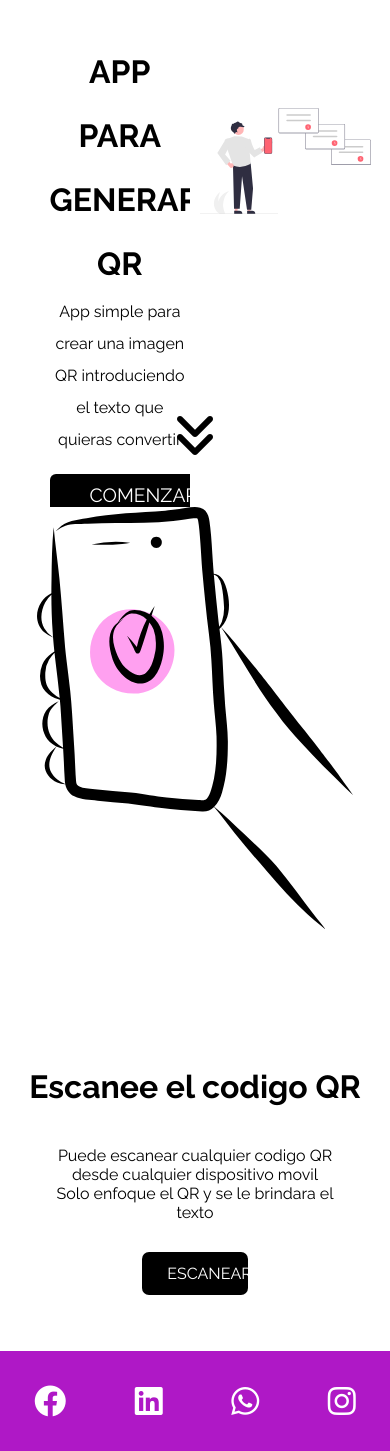
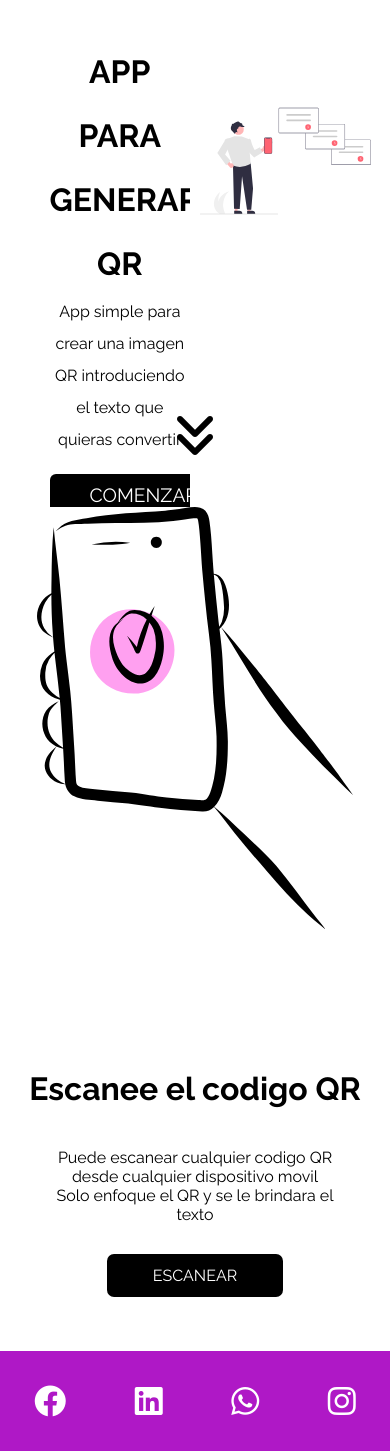
Before and after one commit to SantiagoToloza/QRAPPreact, a React (Vite) app: page / in a window 390 px wide. Shown: the part 357-1808 px from the top of the page. Built offline with nearby package versions, Linux system fonts and the light colour scheme.

Commit message:
proyecto terminado qr

```diff
--- a/css/GridScan.css
+++ b/css/GridScan.css
@@ -51,6 +51,7 @@
     text-align: center;
     height: 400px;
     margin: auto auto;
+    width: 100%;
 
 }
 .texto-scanear h1{
@@ -61,11 +62,26 @@
     margin: auto auto -20px;
 }
 
+.img2{
+    grid-column: 1/6;
+    grid-row: 1/-1;
+}
+
 .hero2{
-    grid-column: 2/7;
-    grid-row: 2/-1;
+    width: 100%;
 }
+
 .texto-scanear{
-    grid-column: 5/-1;
-    grid-row:1/12
+    grid-column: 6/-1;
+    grid-row:1/12;
+    width:100%;
 }
+
+.scanqr{
+    overflow: hidden;
+}
+
+.btnscan{
+    text-align: center;
+    width: 40%;
+}
--- a/css/MediaQ.css
+++ b/css/MediaQ.css
@@ -38,34 +38,41 @@
      }
      .hero{
          grid-column: 1/-1;
-         grid-row: 7/12;
-         height: 50%;
+         grid-row: 6/10;
+         height: 50vh;
      }
 
      .navbar .menu-toggle{
          transform: translateX(0%);
      }
+     .img2{
+         grid-column: 1/-1!important;
+         grid-row: 2/4!important;
+
+
+     }
+     .img2 img {
+         height: 300px;
+     }
 
      .scan{
-        display: block;
+        display: flex;
         grid-template-columns:repeat(12,1fr) ;
          grid-template-rows: repeat(5,1fr);
          height: 100vh;
+         gap: 10px;
 
 
      }
 
      .hero2{
-         grid-column: 1/-1!important;
-         grid-row: 1/3;
+         width: 100%!important;
+         height: 50vh!important;
+
+     }
 
 
 
-     }
-
-     .texto-scanear{
-         grid-row: 2/9;
-     }
 
      .icono{
          grid-row: 11/11
@@ -74,6 +81,15 @@
      .imgS{
          grid-column: 1/10;
      }
+     .texto-scanear{
+        height: 50vh;
+        width: 100%;
+        margin: 0 auto;
+        grid-column: 1/-1!important;
+        grid-row: 4/-1!important;
+
+
+    }
 
 
 
@@ -125,10 +141,18 @@
     .texto-scanear{
         height: 50vh;
         width: 100%;
-
         margin: 0 auto;
         grid-column: 1/-1!important;
+
+
+    }
+    .btnscan{
+        text-align: center;
+        background-color: red;
+        width: 50%!important;
+        text-align: center;
     }
 
 
+
  }
--- a/css/ScanQRAPP.css
+++ b/css/ScanQRAPP.css
@@ -17,7 +17,4 @@
     font-size: 2rem;
     margin-bottom: 3rem;
     grid-template-columns: 1/-1;
-
-
-
 }
--- a/src/components/GridScan.jsx
+++ b/src/components/GridScan.jsx
@@ -4,18 +4,18 @@ export const GridScan = () => {
   return (
     <>
       <div className="scanqr grid">
-
+        <div className="img2">
           <img src={accept} alt="" className="hero2" />
+        </div>
         <div className="texto-scanear ">
           <h1>Escanee el codigo QR</h1>
           <p>
-              Puede escanear cualquier codigo QR desde cualquier dispositivo
-              movil Solo enfoque el QR y se le brindara el texto
+            Puede escanear cualquier codigo QR desde cualquier dispositivo movil
+            Solo enfoque el QR y se le brindara el texto
           </p>
           <a href="/scanApp" className="btnscan">
             Escanear
           </a>
-
         </div>
       </div>
     </>
--- a/src/components/Navbar.jsx
+++ b/src/components/Navbar.jsx
@@ -1,35 +1,33 @@
-import "../../css/Navbar.css"
-import "../../css/MediaQ.css"
+import "../../css/Navbar.css";
+import "../../css/MediaQ.css";
+import { Link } from "react-router-dom";
 import { useState } from "react";
 
+export const Navbar = () => {
+  const [menu, setMenu] = useState(false);
 
-
-
-export const Navbar = () => {
-    const [menu, setMenu] = useState(false)
-
-    const toggle = ()=>{
-    setMenu(!menu)
-}
+  const toggle = () => {
+    setMenu(!menu);
+  };
   return (
     <>
       <nav className="navbar">
-      <ul className= {"menu " + (menu ? 'show ' : '')  } id="navUL" >
+        <ul className={"menu " + (menu ? "show " : "")} id="navUL">
           <li>
-          <a href="#home">Home</a>
+            <Link to="/">Home</Link>
           </li>
           <li>
-          <a href="#home">Create QR</a>
+            <Link to="/APPQR">APP QR</Link>
           </li>
           <li>
-          <a href="#scanJump">Scan QR</a>
+            <Link to="/SCANAPP">SCAN APP</Link>
           </li>
           <li>
             <a href="#footscroll">Contact</a>
           </li>
         </ul>
-      <div className={"menu-bar" + (menu ? ' mostrar' : '' )} >
-        <i className="fa-solid fa-bars" onClick={toggle} ></i>
+        <div className={"menu-bar" + (menu ? " mostrar" : "")}>
+          <i className="fa-solid fa-bars" onClick={toggle}></i>
         </div>
       </nav>
     </>
```
Lines whose indentation alone changed are shown as unchanged.
